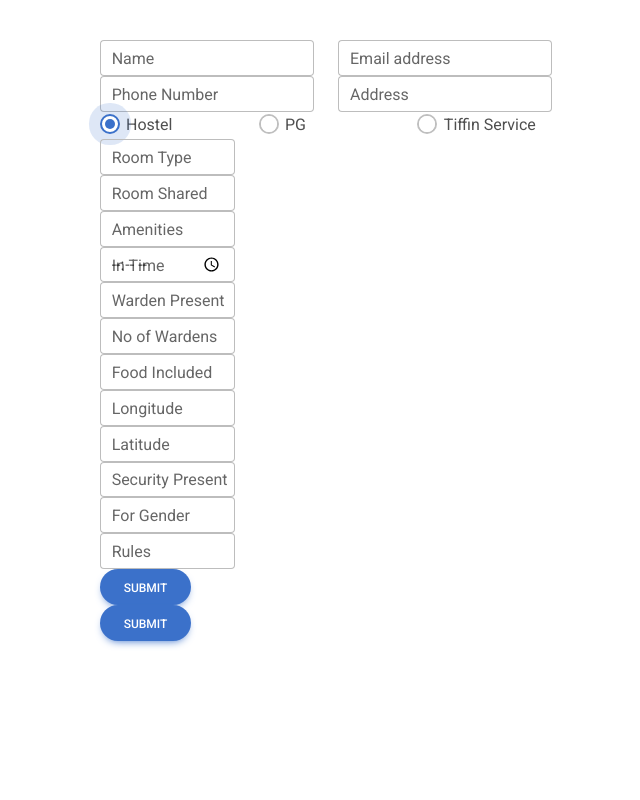
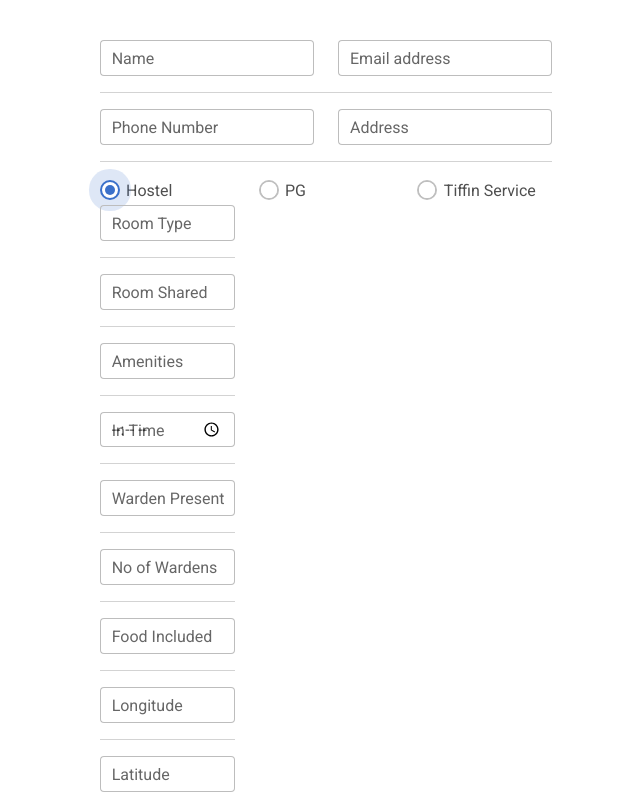
Before and after one commit to ananya12k/Automatic-Information-Tracker-SDP-1, a React (Vite) app in the folder frontend/: page /vendorreg in a window 1280 px wide. Both pictures are taken after a click on the radio button "Hostel". Shown: the top 800 px of the page, without its empty margins (314-954 px from the left). Built offline with nearby package versions, Linux system fonts and the light colour scheme.

Commit message:
Vite config changed

```diff
--- a/frontend/src/components/HostelVen.jsx
+++ b/frontend/src/components/HostelVen.jsx
@@ -1,7 +1,12 @@
 import React, { useState } from "react";
 import PropTypes from "prop-types";
-import { MDBBtn, MDBIcon, MDBTooltip, MDBRadio, MDBInput } from "mdb-react-ui-kit";
-
+import {
+  MDBBtn,
+  MDBIcon,
+  MDBTooltip,
+  MDBRadio,
+  MDBInput,
+} from "mdb-react-ui-kit";
 
 const HostelVen = ({ onHostelData }) => {
   const [roomType, setRoomType] = useState("");
@@ -38,19 +43,82 @@ const HostelVen = ({ onHostelData }) => {
 
   return (
     <>
-       <MDBInput label="Room Type" value={roomType} onChange={(e) => setRoomType(e.target.value)} />
-       <MDBInput label="Room Shared" value={roomShared} onChange={(e) => setRoomShared(e.target.value)} />
-       <MDBInput label="Amenities" value={amenities} onChange={(e) => setAmenities(e.target.value)} />
-       <MDBInput label="In Time" type="time" value={inTime} onChange={(e) => setInTime(e.target.value)} />
-       <MDBInput label="Warden Present" value={wardenPresent} onChange={(e) => setWardenPresent(e.target.value)} />
-       <MDBInput label="No of Wardens" value={noOfWardens} onChange={(e) => setNoOfWardens(e.target.value)} />
-       <MDBInput label="Food Included" value={foodIncluded} onChange={(e) => setFoodIncluded(e.target.value)} />
-       <MDBInput label="Longitude" value={longitude} onChange={(e) => setLongitude(e.target.value)} />
-       <MDBInput label="Latitude" value={latitude} onChange={(e) => setLatitude(e.target.value)} />
-       <MDBInput label="Security Present" value={securityPresent} onChange={(e) => setSecurityPresent(e.target.value)} />
-       <MDBInput label="For Gender" value={forGender} onChange={(e) => setForGender(e.target.value)} />
-       <MDBInput label="Rules" value={rules} onChange={(e) => setRules(e.target.value)} />
-       <MDBBtn rounded onClick={handleSubmit}>Submit</MDBBtn>
+      <MDBInput
+        label="Room Type"
+        value={roomType}
+        onChange={(e) => setRoomType(e.target.value)}
+      />
+      <hr />
+      <MDBInput
+        label="Room Shared"
+        value={roomShared}
+        onChange={(e) => setRoomShared(e.target.value)}
+      />
+      <hr />
+      <MDBInput
+        label="Amenities"
+        value={amenities}
+        onChange={(e) => setAmenities(e.target.value)}
+      />
+      <hr />
+      <MDBInput
+        label="In Time"
+        type="time"
+        value={inTime}
+        onChange={(e) => setInTime(e.target.value)}
+      />
+      <hr />
+      <MDBInput
+        label="Warden Present"
+        value={wardenPresent}
+        onChange={(e) => setWardenPresent(e.target.value)}
+      />
+      <hr />
+      <MDBInput
+        label="No of Wardens"
+        value={noOfWardens}
+        onChange={(e) => setNoOfWardens(e.target.value)}
+      />
+      <hr />
+      <MDBInput
+        label="Food Included"
+        value={foodIncluded}
+        onChange={(e) => setFoodIncluded(e.target.value)}
+      />
+      <hr />
+      <MDBInput
+        label="Longitude"
+        value={longitude}
+        onChange={(e) => setLongitude(e.target.value)}
+      />
+      <hr />
+      <MDBInput
+        label="Latitude"
+        value={latitude}
+        onChange={(e) => setLatitude(e.target.value)}
+      />
+      <hr />
+      <MDBInput
+        label="Security Present"
+        value={securityPresent}
+        onChange={(e) => setSecurityPresent(e.target.value)}
+      />
+      <hr />
+      <MDBInput
+        label="For Gender"
+        value={forGender}
+        onChange={(e) => setForGender(e.target.value)}
+      />
+      <hr />
+      <MDBInput
+        label="Rules"
+        value={rules}
+        onChange={(e) => setRules(e.target.value)}
+      />
+      <hr />
+      <MDBBtn rounded onClick={handleSubmit}>
+        Submit
+      </MDBBtn>
     </>
   );
 };
--- a/frontend/src/pages/VendorRegister.jsx
+++ b/frontend/src/pages/VendorRegister.jsx
@@ -65,22 +65,41 @@ const VendorRegister = () => {
       <form onSubmit={handleSubmit}>
         <MDBRow>
           <MDBCol>
-            <MDBInput label="Name" value={name} onChange={(e) => setName(e.target.value)} />
+            <MDBInput
+              label="Name"
+              value={name}
+              onChange={(e) => setName(e.target.value)}
+            />
           </MDBCol>
           <MDBCol>
-            <MDBInput label="Email address" type="email" value={email} onChange={(e) => setEmail(e.target.value)} />
+            <MDBInput
+              label="Email address"
+              type="email"
+              value={email}
+              onChange={(e) => setEmail(e.target.value)}
+            />
           </MDBCol>
         </MDBRow>
+        <hr />
 
         <MDBRow>
           <MDBCol>
-            <MDBInput label="Phone Number" type="tel" value={phone} onChange={(e) => setPhone(e.target.value)} />
+            <MDBInput
+              label="Phone Number"
+              type="tel"
+              value={phone}
+              onChange={(e) => setPhone(e.target.value)}
+            />
           </MDBCol>
           <MDBCol>
-            <MDBInput label="Address" value={address} onChange={(e) => setAddress(e.target.value)} />
+            <MDBInput
+              label="Address"
+              value={address}
+              onChange={(e) => setAddress(e.target.value)}
+            />
           </MDBCol>
         </MDBRow>
-
+        <hr />
         <MDBRow>
           <MDBCol>
             <MDBRadio
@@ -104,7 +123,9 @@ const VendorRegister = () => {
               checked={selectedType === "Pg"}
               onChange={(e) => setSelectedType(e.target.value)}
             />
-            {selectedType === "Pg" && (<HostelPGVen onHostelPGData={setHostelPGData} />)}
+            {selectedType === "Pg" && (
+              <HostelPGVen onHostelPGData={setHostelPGData} />
+            )}
           </MDBCol>
           <MDBCol>
             <MDBRadio
@@ -119,8 +140,10 @@ const VendorRegister = () => {
             {selectedType === "T" && <TiffinVen onTiffinData={setTiffinData} />}
           </MDBCol>
         </MDBRow>
-
-        <MDBBtn rounded type="submit">Submit</MDBBtn>
+        <hr />
+        <MDBBtn rounded type="submit">
+          Submit
+        </MDBBtn>
       </form>
     </MDBContainer>
   );
--- a/frontend/vite.config.js
+++ b/frontend/vite.config.js
@@ -4,5 +4,4 @@ import react from "@vitejs/plugin-react";
 // https://vitejs.dev/config/
 export default defineConfig({
   plugins: [react()],
-  base: "/Automatic-Information-Tracker-SDP-1/frontend/",
 });
```
Lines whose indentation alone changed are shown as unchanged.
